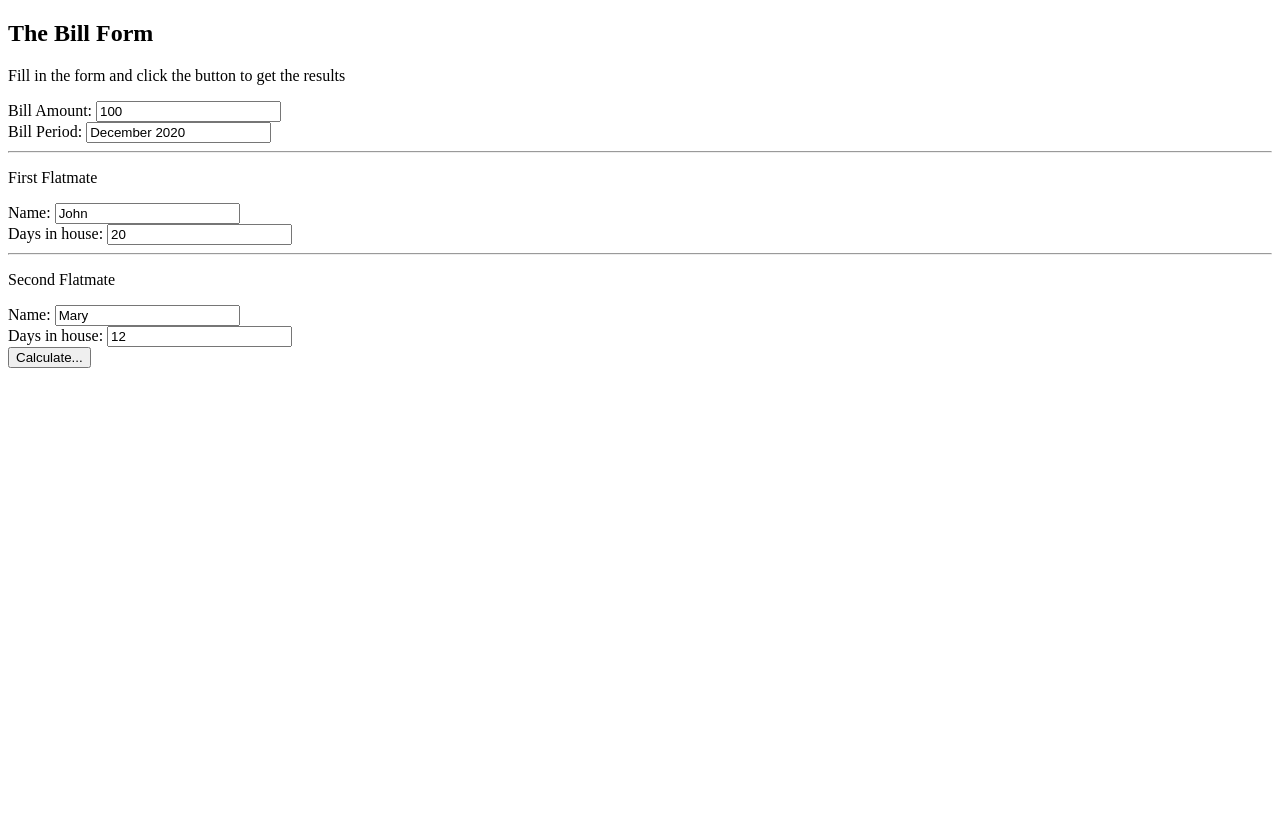
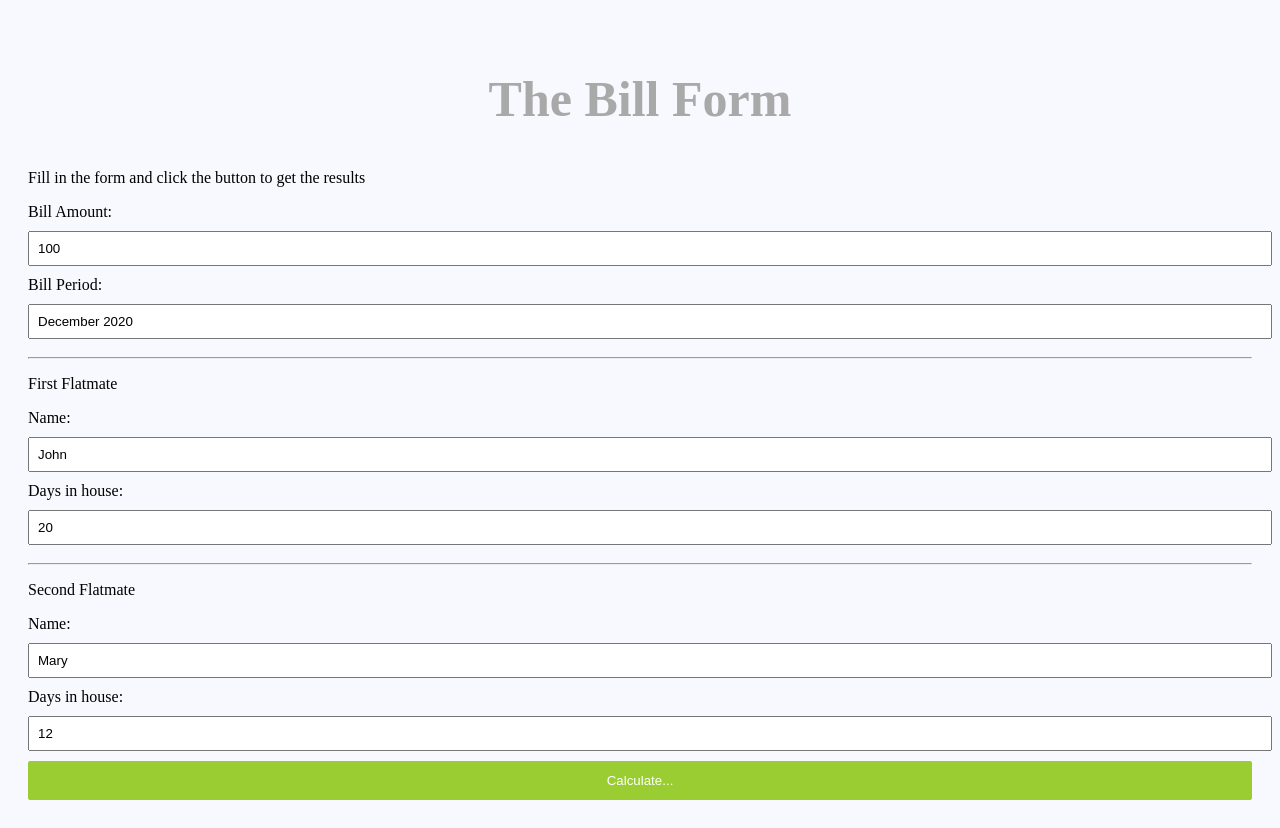
Before and after one commit to SehajS/flatmates-bill, a Flask app: page /bill_form in a window 1280 px wide. Before the commit the page ends 368 px from the top, so only its background shows below. Run offline with Flask 3, Linux system fonts and the light colour scheme.

Commit message:
css added

```diff
--- /dev/null
+++ b/static/main.css
@@ -0,0 +1,25 @@
+body {
+    background-color: GhostWhite;
+    padding: 20px;
+}
+
+h2 {
+    color: darkgrey;
+    text-align: center;
+    font-size: 50px;
+}
+
+input[type=text] {
+    width: 100%;
+    padding: 8px;
+    margin: 10px 0px;
+}
+
+input[type=submit] {
+    width: 100%;
+    background-color: YellowGreen;
+    color: white;
+    border-radius: 2px;
+    padding: 12px 12px;
+    border: None;
+}
--- a/templates/bill_form_page.html
+++ b/templates/bill_form_page.html
@@ -3,6 +3,7 @@
 <head>
     <meta charset="UTF-8">
     <title>Bill Form Page</title>
+    <link rel="stylesheet" href="static/main.css">
 </head>
 <body>
     <h2>The Bill Form</h2>
--- a/templates/index.html
+++ b/templates/index.html
@@ -5,7 +5,7 @@
     <title>HomePage</title>
 </head>
 <body>
-<p>This web app is useful to split the bill between two flatmates</p>
-<a href={{url_for('bill_form_page')}}>Go to the bill page</a>
+    <p>This web app is useful to split the bill between two flatmates</p>
+    <a href={{url_for('bill_form_page')}}>Go to the bill page</a>
 </body>
 </html>
--- a/templates/results.html
+++ b/templates/results.html
@@ -2,7 +2,7 @@
 <html lang="en">
 <head>
     <meta charset="UTF-8">
-    <title>Title</title>
+    <title>Results</title>
 </head>
 <body>
     {{name1}} pays {{amount1}} <br>
```
Lines whose indentation alone changed are shown as unchanged.
